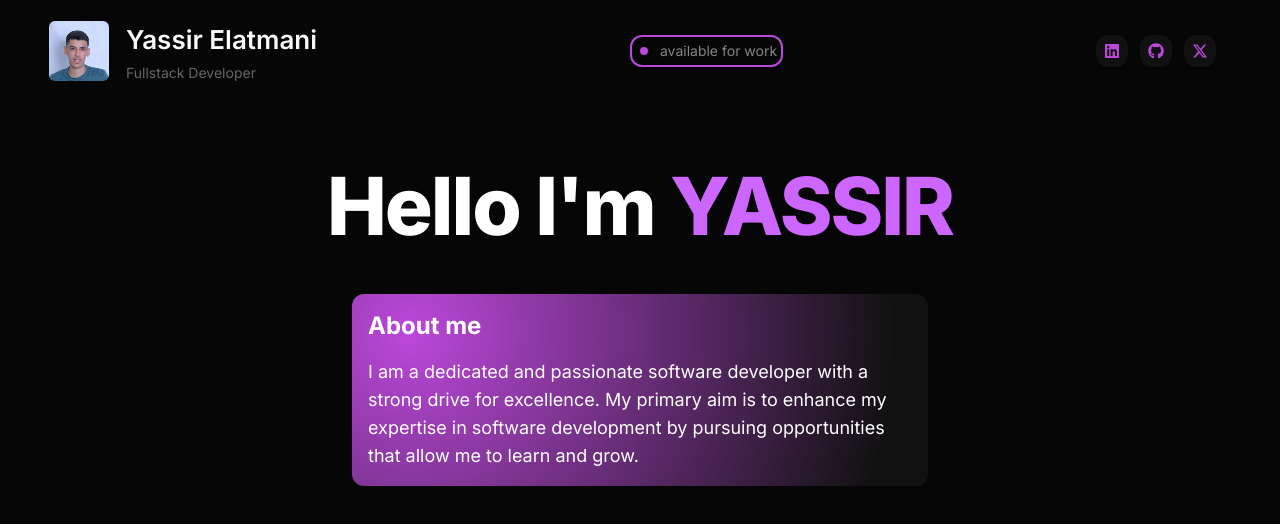
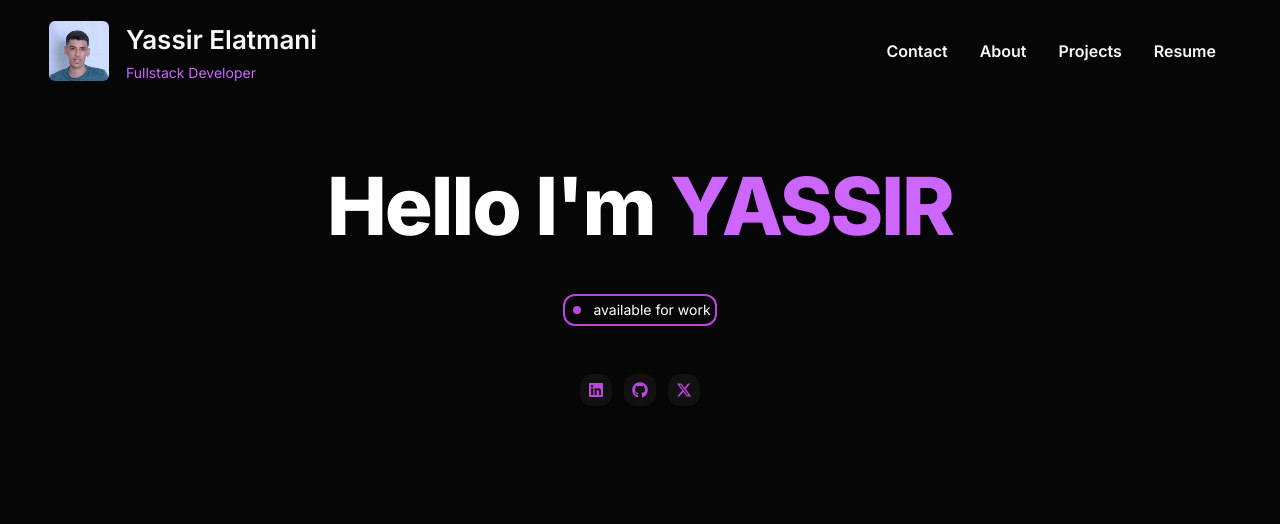
Before and after one commit to yassir58/my-portfolio, a Next.js app: page / in a window 1280 px wide. Shown: the top 524 px of the page. Built offline with nearby package versions, Linux system fonts and the light colour scheme.

Commit message:
Fead: added about page

```diff
--- a/src/app/_components/Header.tsx
+++ b/src/app/_components/Header.tsx
@@ -1,9 +1,6 @@
 import Image from "next/image"
-import Link from "next/link";
-import { GoDotFill } from "react-icons/go";
-import { FaLinkedin } from "react-icons/fa";
-import { FaGithub } from "react-icons/fa";
-import { FaXTwitter } from "react-icons/fa6";
+import Link from "next/link"
+
 //
 const Header:React.FC = () => {
     return (<div className='w-[90%] h-[70px] my-4 rounded-xl flex justify-between items-center'>
@@ -11,24 +8,22 @@ const Header:React.FC = () => {
             <Image width={60} height={60} src={'/yelatman.jpg'} alt="profile" className="rounded-md mx-[-15px]"/>
             <div className='flex flex-col gap-1 justify-start items-start pl-4'>
                 <h1 className='text-[#F8F8F8] text-[26px] font-semibold'>Yassir Elatmani</h1>
-                <p className="text-sm text-[#656565]">Fullstack Developer</p>
+                <p className="text-sm text-[hsl(280,100%,70%)]">Fullstack Developer</p>
             </div>
         </div>
 
-        <span className="flex gap-2 justify-start items-center border-2 rounded-xl border-[#BB48DA] p-1">
-                                <GoDotFill className='text-[#BB48DA]'/>
-                                <p className="text-sm text-[#858585]">available for work</p>
-        </span>
-
-        <div className='lg:flex gap-3 justify-start items-center hidden'>
-            <Link href='' className='shadow-sm rounded-xl p-2 flex justify-center items-center text-[#BB48DA] bg-[#111111]'>
-            <FaLinkedin />
+        <div className="hidden items-center justify-start gap-8 lg:flex">
+        <Link className='text-[16px] text-[#F8F8F8] font-semibold' href={'/'}>
+                Contact
             </Link>
-            <Link href='' className='shadow-sm rounded-xl p-2 flex justify-center items-center text-[#BB48DA] bg-[#111111]'>
-            <FaGithub/>
+            <Link className='text-[16px] text-[#F8F8F8] font-semibold' href={'/about'}>
+                About
             </Link>
-            <Link href='' className='shadow-sm rounded-xl p-2 flex justify-center items-center text-[#BB48DA] bg-[#111111]'>
-            <FaXTwitter/>
+            <Link className='text-[16px] text-[#F8F8F8] font-semibold' href={'/projects'}>
+                Projects
+            </Link>
+            <Link className='text-[16px] text-[#F8F8F8] font-semibold' href={'/resume'}>
+                Resume
             </Link>
         </div>
     </div>)
--- /dev/null
+++ b/src/app/about/page.tsx
@@ -0,0 +1,26 @@
+import ui from "../../styles/ui.module.css";
+import Image from "next/image";
+const page: React.FC = () => {
+  return (
+    <div className="flex h-full w-full flex-wrap pt-12 items-center justify-center gap-4">
+        <img src='/42graph.png' alt="graph"/>
+      <div
+        className={`flex max-w-xl  flex-col gap-4 rounded-xl bg-white/10 p-4 text-white hover:bg-white/20 ${ui.gradient}`}
+      >
+        <h3 className="text-2xl font-bold">About me</h3>
+        <div className="text-lg">
+        I am a dedicated and passionate <span className='font-bold'>software developer </span>with a strong drive for
+excellence. My primary aim is to enhance my expertise in software
+development by pursuing opportunities that allow me to learn and grow. I
+possess proficiency in both <span className="font-bold">front-end</span> and <span className="font-bold">back-end</span> technologies, enabling
+me to create efficient applications. Eager to contribute as a <span className="font-bold">Fullstack </span>
+Developer intern, I am excited about the chance to apply my skills, learn
+from experienced professionals, and make valuable contributions to real-
+world projects.
+        </div>
+      </div>
+    </div>
+  );
+};
+
+export default page;
--- a/src/app/layout.tsx
+++ b/src/app/layout.tsx
@@ -1,6 +1,7 @@
 import "~/styles/globals.css";
 
 import { Inter } from "next/font/google";
+import Header from "./_components/Header";
 
 const inter = Inter({
   subsets: ["latin"],
@@ -20,7 +21,12 @@ export default function RootLayout({
 }) {
   return (
     <html lang="en">
-      <body className={`font-sans ${inter.variable} bg-[#060606]`}>{children}</body>
+      <body className={`font-sans ${inter.variable} bg-[#060606]`}>
+      <main className="flex min-h-screen flex-col items-center justify-start bg-[#060606] text-white">
+      <Header />
+      {children}
+    </main>
+      </body>
     </html>
   );
 }
--- a/src/app/page.tsx
+++ b/src/app/page.tsx
@@ -1,31 +1,40 @@
 import Link from "next/link";
-import Header from "./_components/Header";
-import ui from "../styles/ui.module.css"
+import { GoDotFill } from "react-icons/go";
+import { FaLinkedin } from "react-icons/fa";
+import { FaGithub } from "react-icons/fa";
+import { FaXTwitter } from "react-icons/fa6";
 
 export default function HomePage() {
   return (
-    <main className="flex min-h-screen flex-col items-center justify-start bg-[#060606] text-white">
-      <Header />
     <div className="container flex flex-col items-center justify-center gap-12 px-4 py-16 ">
       <h1 className="text-5xl font-extrabold tracking-tight text-white sm:text-[5rem]">
         Hello I'm <span className="text-[hsl(280,100%,70%)]">YASSIR</span>
       </h1>
+      <span className="flex items-center justify-start gap-2 rounded-xl border-2 border-[#BB48DA] p-1">
+        <GoDotFill className="text-[#BB48DA]" />
+        <p className="text-sm text-white">available for work</p>
+      </span>
+
+      <div className="hidden items-center justify-start gap-3 lg:flex">
         <Link
-            className={`flex max-w-xl  flex-col gap-4 rounded-xl bg-white/10 p-4 text-white hover:bg-white/20 ${ui.gradient}`}
-            href="https://create.t3.gg/en/usage/first-steps"
-            target="_blank"
+          href=""
+          className="flex items-center justify-center rounded-xl bg-[#111111] p-2 text-[#BB48DA] shadow-sm"
         >
-            <h3 className="text-2xl font-bold">About me</h3>
-            <div className="text-lg">
-            I am a dedicated and passionate software developer with a strong drive for
-excellence. My primary aim is to enhance my expertise in software
-development by pursuing opportunities that allow me to learn and grow.
+          <FaLinkedin />
+        </Link>
+        <Link
+          href=""
+          className="flex items-center justify-center rounded-xl bg-[#111111] p-2 text-[#BB48DA] shadow-sm"
+        >
+          <FaGithub />
+        </Link>
+        <Link
+          href=""
+          className="flex items-center justify-center rounded-xl bg-[#111111] p-2 text-[#BB48DA] shadow-sm"
+        >
+          <FaXTwitter />
+        </Link>
       </div>
-          </Link>
-
-
-
     </div>
-    </main>
   );
 }
--- /dev/null
+++ b/src/app/projects/page.tsx
@@ -0,0 +1,7 @@
+const page:React.FC = () => {
+    return (<div>
+
+    </div>)
+}
+
+export default page
```
Also changed, not shown: public/42graph.png (added), public/graph42.png (added). Lines whose indentation alone changed are shown as unchanged.
